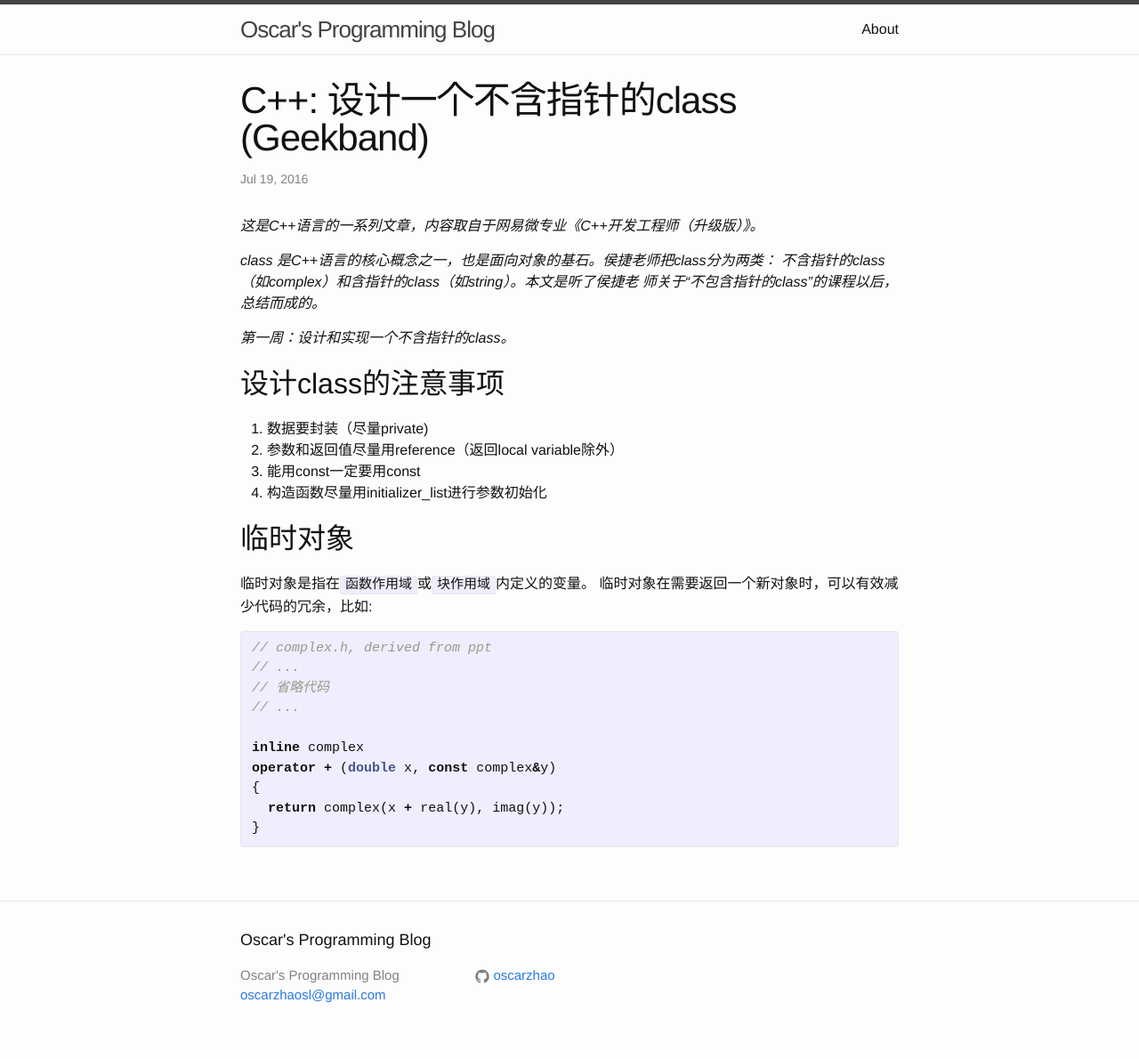
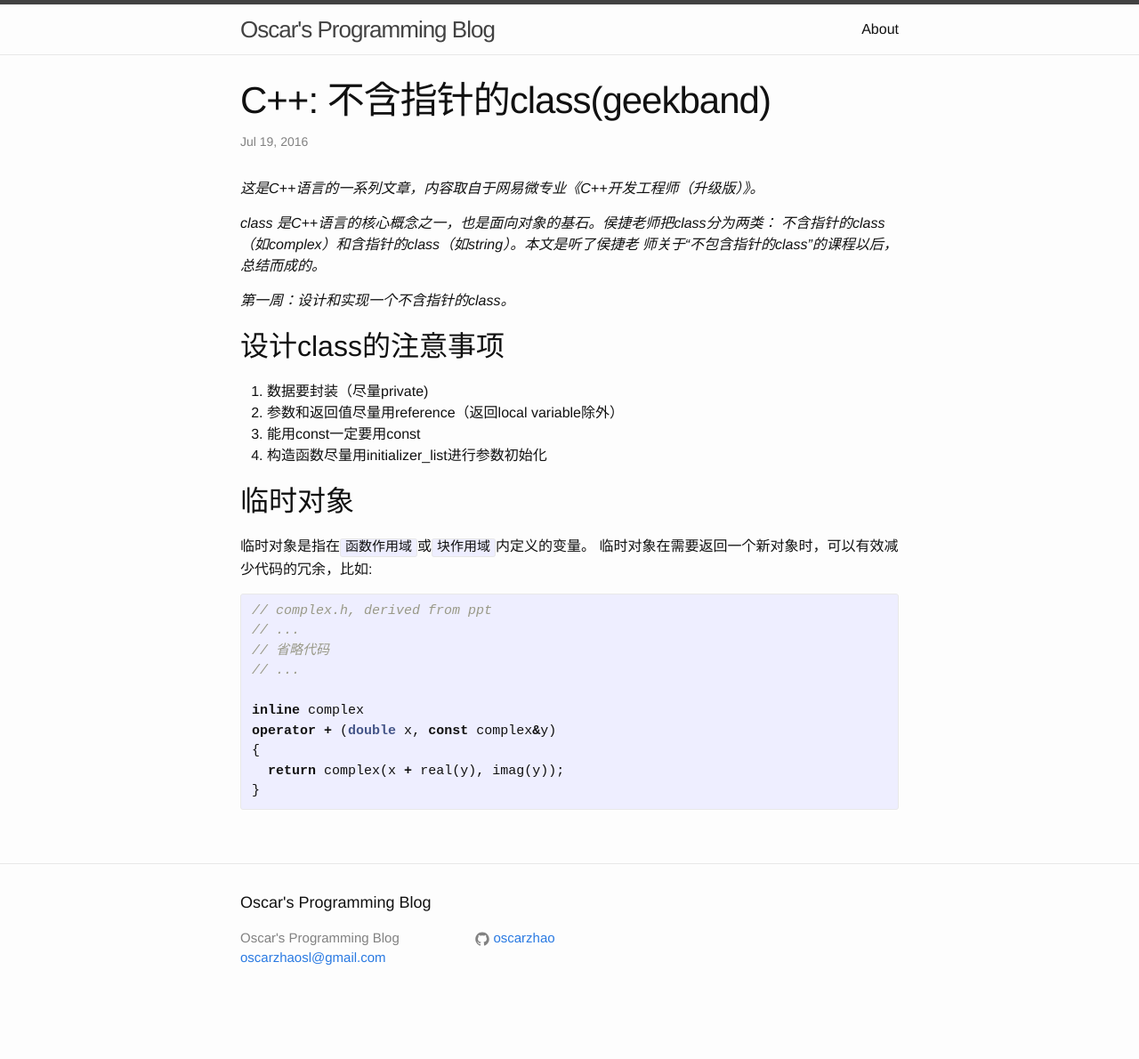
Before and after one commit to oscarzhao/oscarzhao.github.io, a Jekyll site: the page built from _posts/2016-07-19-week-01-class-without-ptr.markdown, in a window 1280 px wide. Shown: the whole page at 89% size. Built offline with Jekyll 4.4.1, drawn with Linux system fonts in a browser that asks for light colours; after the commit the page ends 1148 px from its top, so only the background shows below that.

Commit message:
make title in one line

```diff
--- a/_posts/2016-07-19-week-01-class-without-ptr.markdown
+++ b/_posts/2016-07-19-week-01-class-without-ptr.markdown
@@ -1,6 +1,6 @@
 ---
 layout: post
-title:  "C++: 设计一个不含指针的class (Geekband)"
+title:  "C++: 不含指针的class(geekband)"
 date:   2016-07-19 23:28:00 +0800
 categories: C++
 ---
```
